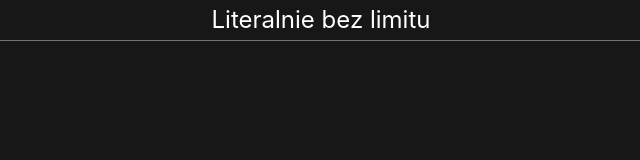
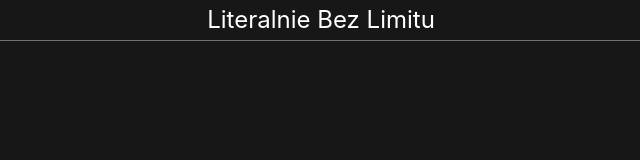
Before and after one commit to jakubmroz13/literalnie-bez-limitu, a Next.js app: page / in a window 1280 px wide. Shown: the top 160 px of the page, without its empty margins (319-959 px from the left). Built offline with nearby package versions, Linux system fonts and the light colour scheme.

Commit message:
first commit

```diff
--- a/components/Layout.tsx
+++ b/components/Layout.tsx
@@ -1,7 +1,7 @@
 const Layout: React.FC = ({ children }) => {
   return (
     <div>
-      <header className="p-1 text-2xl text-center border-b border-neutral-500">Literalnie bez limitu</header>
+      <header className="p-1 text-2xl text-center border-b border-neutral-500">Literalnie Bez Limitu</header>
       <main>{children}</main>
     </div>
   )
--- a/components/Modal.tsx
+++ b/components/Modal.tsx
@@ -11,7 +11,7 @@ const Modal: React.FC<{
 }> = ({ text, word, setModal, attempt, colors, setMessage }) => {
 
   const copyResults = () => {
-    let result = `Literalnie ${attempt}/6\n`
+    let result = `Literalnie Bez Limitu ${attempt}/6\n`
     for (let i = 0; i < attempt; ++i) {
       for (let j = 0; j < 5; ++j) {
         if (colors[i][j] === 1) {
```
